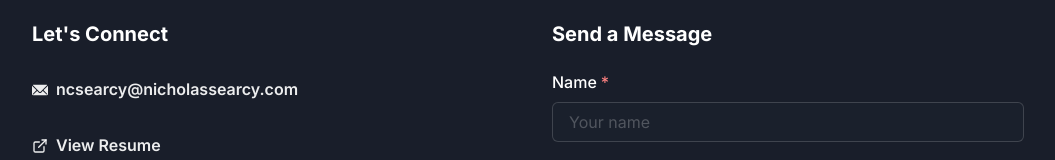
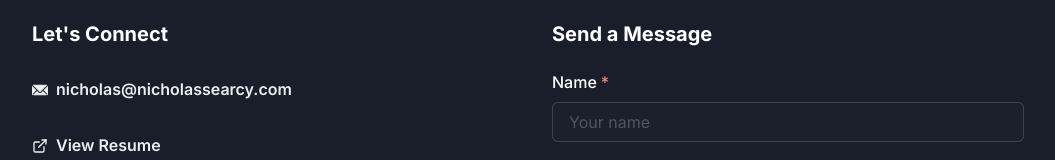
Before and after one commit to ncsearcy/portfolio-site, a Next.js app: page / in a window 1280 px wide. Shown: the part 1925-2085 px from the top of the page, without its empty margins (112-1167 px from the left). Built offline with nearby package versions, Linux system fonts and the light colour scheme.

Commit message:
Corrected email address

```diff
--- a/app/components/Contact.tsx
+++ b/app/components/Contact.tsx
@@ -117,13 +117,13 @@ export default function Contact() {
                 <VStack spacing={4} align="start">
                   <Button
                     as="a"
-                    href="mailto:ncsearcy@nicholassearcy.com"
+                    href="mailto:nicholas@nicholassearcy.com"
                     leftIcon={<EmailIcon />}
                     variant="ghost"
                     justifyContent="start"
                     p={0}
                   >
-                    ncsearcy@nicholassearcy.com
+                    nicholas@nicholassearcy.com
                   </Button>
 
                   <Button
```
